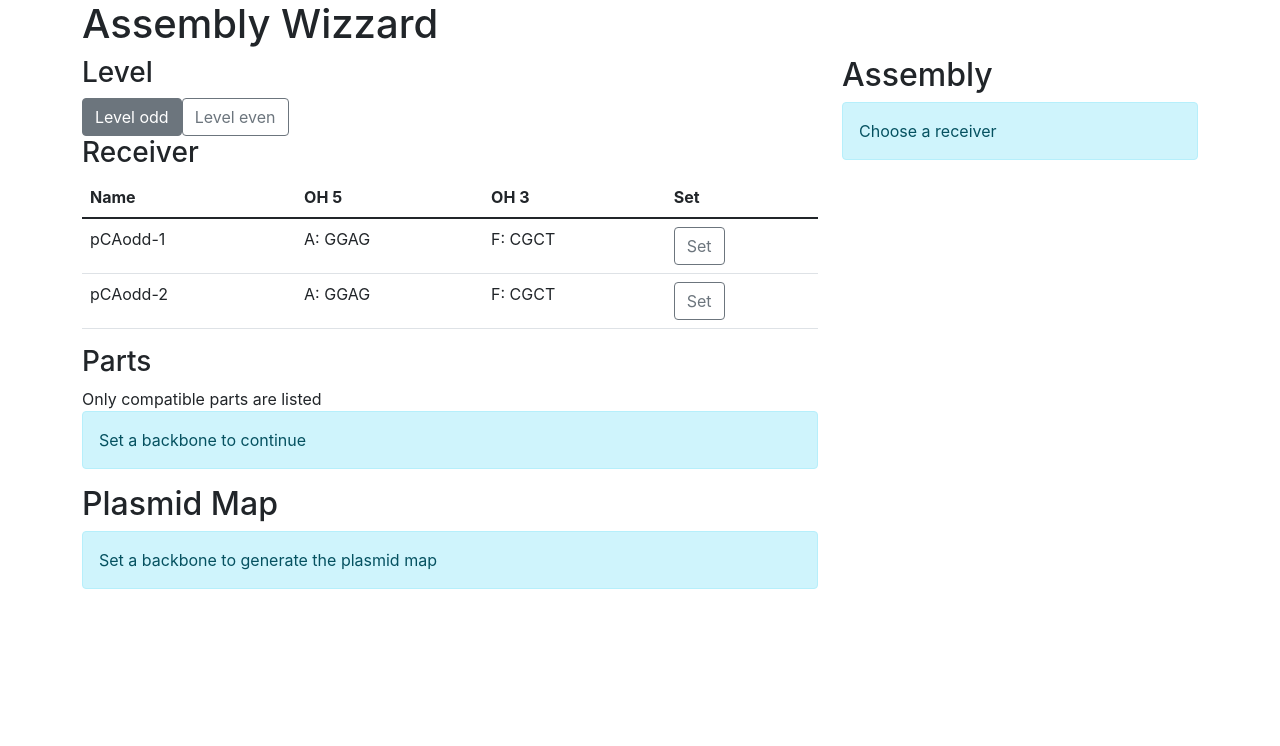
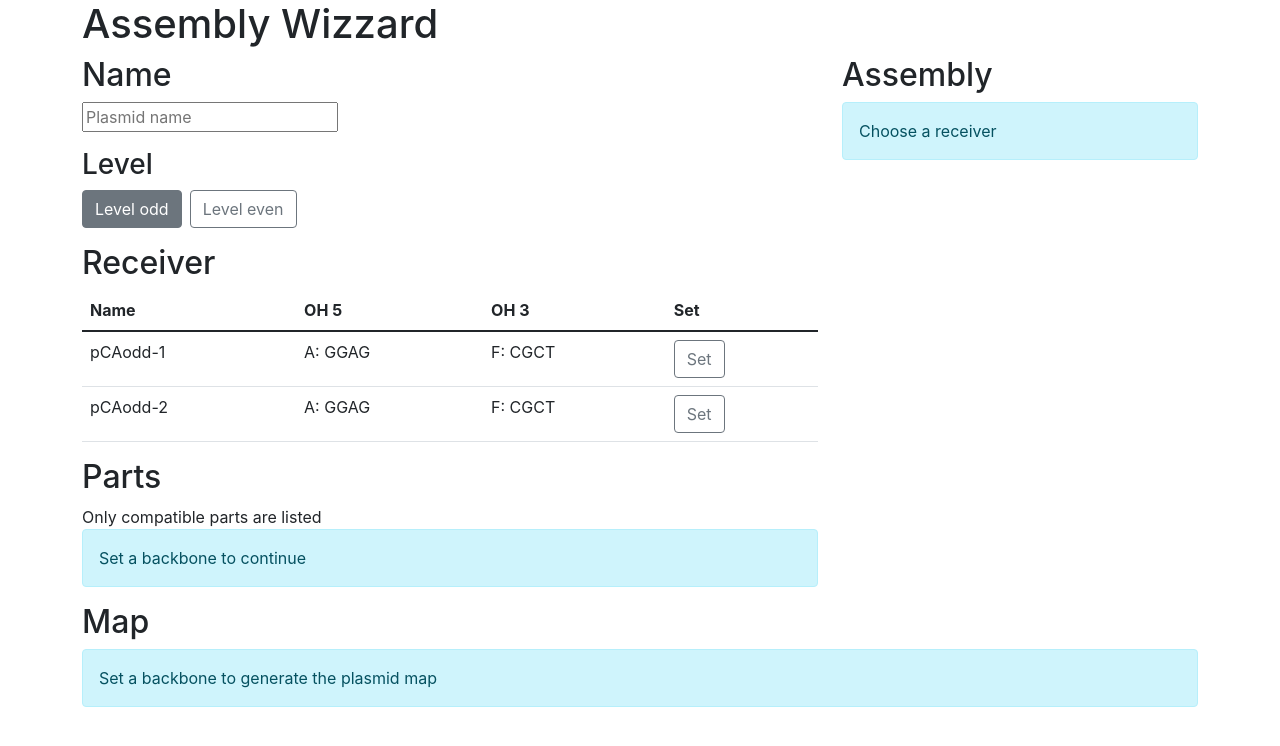
Before and after one commit to Meristembio/assembly_wizard, a React (Create React App) app: page / in a window 1280 px wide. Shown: the top 746 px of the page. Built offline with nearby package versions, Linux system fonts and the light colour scheme.

Commit message:
Minor visualization improves

```diff
--- a/src/App.js
+++ b/src/App.js
@@ -7,7 +7,8 @@ const defaultState = {
         level: 'odd',
         receiver: null,
         inserts: [],
-        complete: false
+        complete: false,
+        name: ''
     }
 
 const parts = [
@@ -139,7 +140,7 @@ class ReceiverRender extends React.Component {
             <td>
                 <button
                     type="button"
-                    class="btn btn-outline-secondary"
+                    className="btn btn-outline-secondary"
                     value={part.id}
                     onClick={this.props.setReceiverHandler}>
                     Set
@@ -154,7 +155,7 @@ class LevelRender extends React.Component {
         let button_class = "btn btn-outline-secondary"
         if(this.props.active) button_class = "btn btn-secondary"
 
-        return <button type="button" className={button_class} name={"level-" + this.props.value} value={this.props.value} onClick={this.props.setLevelHandler}>{this.props.name}</button>
+        return <button type="button" style={{'margin-right': '.5rem'}} className={button_class} name={"level-" + this.props.value} value={this.props.value} onClick={this.props.setLevelHandler}>{this.props.name}</button>
     }
 }
 
@@ -167,7 +168,7 @@ class PartSelector extends React.Component {
         if(config.level){
             let receiver_output = []
             let receivers = []
-            receiver_output.push(<h3>Receiver</h3>)
+            receiver_output.push(<h2>Receiver</h2>)
             parts.forEach((part) => {
                 if(
                 (('0' === config.level && part.level === 0) || ('odd' === config.level && part.level%2 === 1) || ('even' === config.level && part.level%2 === 0 && part.level !== 0))
@@ -178,7 +179,7 @@ class PartSelector extends React.Component {
                     receivers.push(<ReceiverRender part={part} active={active} config={config} setReceiverHandler={this.props.setReceiverHandler} />)
                 }
             })
-            receiver_output.push(<table class="table">
+            receiver_output.push(<table className="table">
                 <thead>
                     <tr>
                         <th scope="col">Name</th>
@@ -192,7 +193,7 @@ class PartSelector extends React.Component {
 
             let inserts_output = []
             let inserts = []
-            inserts_output.push(<h3>Parts</h3>)
+            inserts_output.push(<h2>Parts</h2>)
             inserts_output.push(<div>Only compatible parts are listed</div>)
 
             if(config.receiver && !config.complete){
@@ -209,7 +210,7 @@ class PartSelector extends React.Component {
                         inserts.push(<InsertRender part={part} addPartHandler={this.props.addPartHandler} />)
                     }
                 })
-                inserts_output.push(<table class="table">
+                inserts_output.push(<table className="table">
                     <thead>
                     <tr>
                         <th scope="col">Name</th>
@@ -254,7 +255,7 @@ class PartSelector extends React.Component {
         return <div>
             <h3>Level</h3>
             <div>
-                {levels_output}
+                <p>{levels_output}</p>
             </div>
             {receiver_parts_output}
         </div>
@@ -305,8 +306,23 @@ class AssemblyResult extends React.Component {
 }
 
 class PlasmidMap extends React.Component {
+    constructor(props){
+        super(props)
+        this.state = {
+            canvas_size: 800
+        }
+        this.theIframe = React.createRef()
+    }
+
+    componentDidMount () {
+        this.setState({
+            canvas_size: this.theIframe.current.offsetWidth
+        })
+    }
+
     render() {
         const config = this.props.config
+
         if(config.receiver){
             let length = config.receiver.len
             let insert_trackmarkers = []
@@ -337,17 +353,23 @@ class PlasmidMap extends React.Component {
                 })
             }
 
+            let plasmid_name = this.props.name
+            if(!plasmid_name) plasmid_name = "Set plasmid name"
+
+            let canvas_size = this.state.canvas_size
+            if(canvas_size > 600) canvas_size = 600
+
             let html = ReactDOMServer.renderToString(
                 <html>
                 <head>
                     <title>Plasmid Map</title>
                     <script src='./external/angularplasmid.complete.min.js'></script>
                 </head>
-                <body>
-                <plasmid id='p1' sequencelength={length} plasmidwidth="800"  plasmidheight="800">
-                    <plasmidtrack width="5" trackstyle='fill:#ccc;' radius="260"></plasmidtrack>
-                    <plasmidtrack trackstyle='fill:rgba(225,225,225,0.5);' radius="250">
-                        <tracklabel labelstyle="font-size:20px;font-weight:600;fill:#666;" text="Assembled plasmid"></tracklabel>
+                <body style={{'width':'100%', 'overflow': 'hidden', 'text-align': 'center'}}>
+                <plasmid id='p1' sequencelength={length} plasmidwidth={canvas_size + 50}  plasmidheight={canvas_size + 100}>
+                    <plasmidtrack width="5" trackstyle='fill:#ccc;' radius={canvas_size/2 - 40}></plasmidtrack>
+                    <plasmidtrack trackstyle='fill:rgba(225,225,225,0.5);' radius={canvas_size/2 - 50}>
+                        <tracklabel labelstyle="font-size:20px;font-weight:600;fill:#666;" text={plasmid_name}></tracklabel>
                         <tracklabel labelstyle="font-size:12px;font-weight:200;fill:#999;" text={length + " bp"} vadjust="18"></tracklabel>
                         <trackscale className='smajor' style={{'stroke-width': 1, stroke:"#888"}} ticksize='4' interval={200} labelstyle="font-size:9px;fill:#666" labelvadjust="15" showlabels='1' labelclass='sml'></trackscale>
                         <trackmarker start={length-config.receiver.len} end={length} markerstyle="fill:transparent">
@@ -360,12 +382,12 @@ class PlasmidMap extends React.Component {
                 </html>
             )
             const iframe = ReactDOMServer.renderToString(
-                <iframe title="Plasmid Map" width="100%" height="500px" srcDoc={html}></iframe>
+                <iframe title="Plasmid Map" width="100%" height={canvas_size + 100} srcDoc={html}></iframe>
             )
-            return <div dangerouslySetInnerHTML={{__html: iframe}}></div>
+            return <div ref={this.theIframe} dangerouslySetInnerHTML={{__html: iframe}}></div>
         }
 
-        return <div className="alert alert-info">Set a backbone to generate the plasmid map</div>
+        return <div ref={this.theIframe} className="alert alert-info">Set a backbone to generate the plasmid map</div>
     }
 }
 
@@ -373,6 +395,11 @@ class App extends React.Component {
     constructor(props) {
         super(props)
         this.state = defaultState
+    }
+    setName = (event) => {
+        this.setState({
+            name: event.target.value
+        })
     }
     removeLastPartHandler = (event) => {
         let inserts = this.state.inserts
@@ -437,13 +464,19 @@ class App extends React.Component {
                 <h1>Assembly Wizzard</h1>
                 <div className="row">
                     <div className="col-8">
+                        <h2>Name</h2>
+                        <p><input type="text" placeholder="Plasmid name" onChange={this.setName} /></p>
                         <PartSelector config={this.state} setLevelHandler={this.setLevelHandler} setReceiverHandler={this.setReceiverHandler} addPartHandler={this.addPartHandler} />
-                        <h2>Plasmid Map</h2>
-                        <PlasmidMap config={this.state} />
                     </div>
                     <div className="col-4">
                         <h2>Assembly</h2>
                         <AssemblyResult config={this.state} removeLastPartHandler={this.removeLastPartHandler} />
+                    </div>
+                </div>
+                <div className="row">
+                    <div className="col-12">
+                        <h2>Map</h2>
+                        <PlasmidMap config={this.state} name={this.state.name} />
                     </div>
                 </div>
             </div>
```
